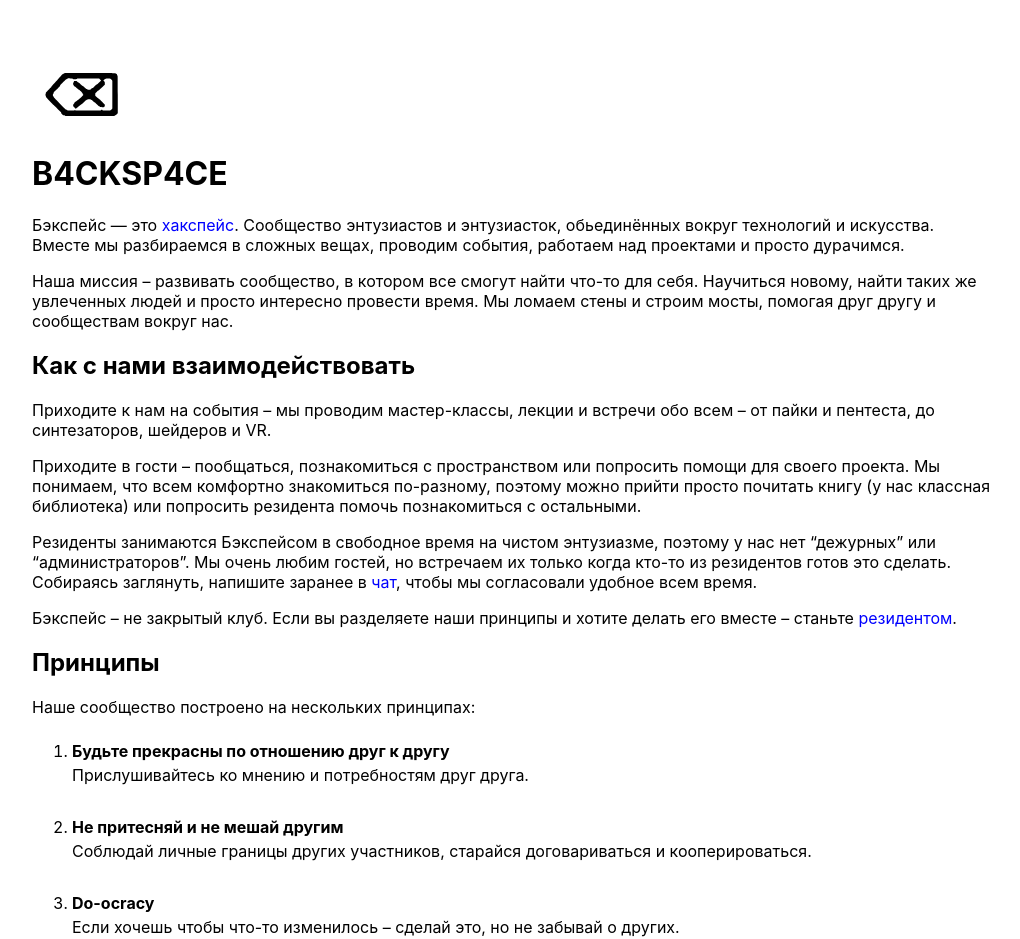
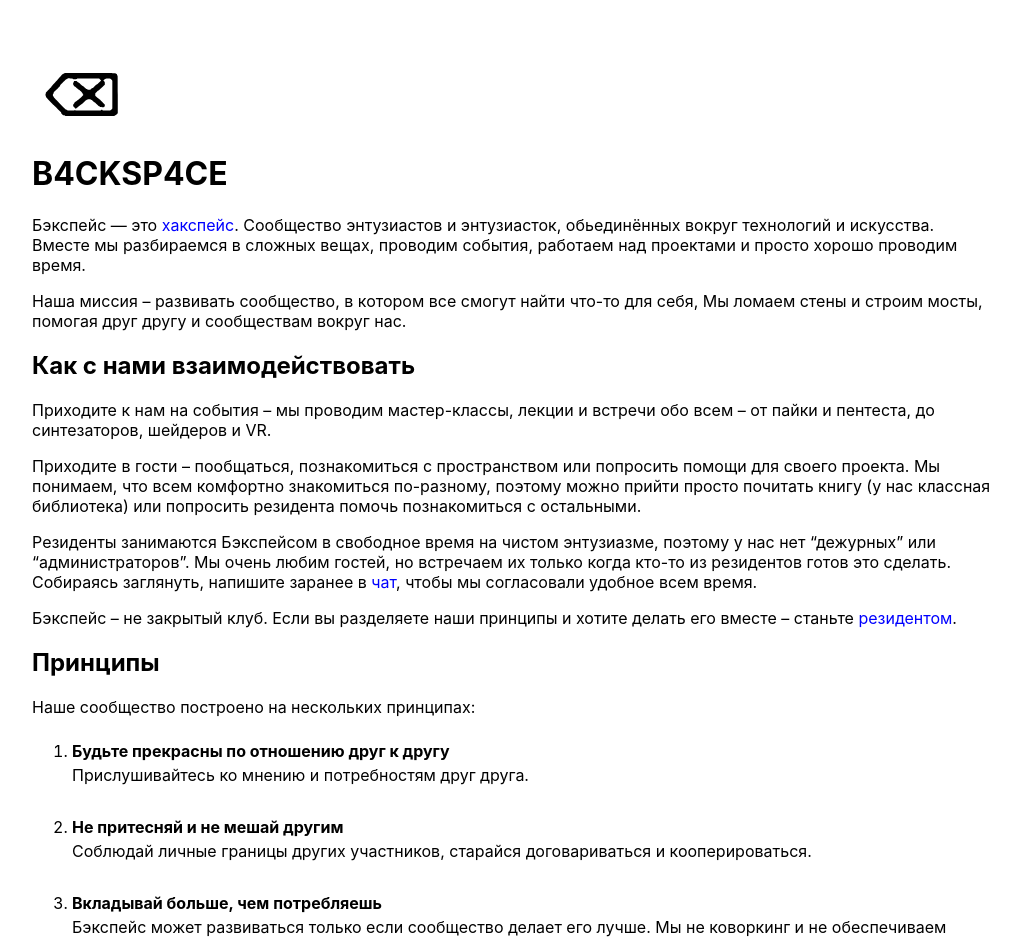
Before and after one commit to b4ck5p4c3/0x08.in, a Next.js app: page / in a window 1280 px wide. Shown: the top 939 px of the page, without its empty margins (128-1148 px from the left). Built offline with nearby package versions, Linux system fonts and the light colour scheme; a web font is replaced by a local one.

Commit message:
GEN-4 Apply latest editing changes from V.

```diff
--- a/src/pages/index.tsx
+++ b/src/pages/index.tsx
@@ -14,11 +14,11 @@
         <p>
           Бэкспейс — это <a href="https://ru.wikipedia.org/wiki/Хакерспейс">хакспейс</a>.
           Сообщество энтузиастов и энтузиасток, обьединённых вокруг технологий и искусства.
-          Вместе мы разбираемся в сложных вещах, проводим события, работаем над проектами и просто дурачимся.
+          Вместе мы разбираемся в сложных вещах, проводим события, работаем над проектами и
+          просто хорошо проводим время.
         </p>
         <p>
-          Наша миссия – развивать сообщество, в котором все смогут найти что-то для себя.
-          Научиться новому, найти таких же увлеченных людей и просто интересно провести время.
+          Наша миссия – развивать сообщество, в котором все смогут найти что-то для себя,
           Мы ломаем стены и строим мосты, помогая друг другу и сообществам вокруг нас.
         </p>
       </article>
@@ -64,10 +64,6 @@
             <p>Соблюдай личные границы других участников, старайся договариваться и кооперироваться.</p>
           </li>
           <li>
-            <b>Do-ocracy</b>
-            <p>Если хочешь чтобы что-то изменилось – сделай это, но не забывай о других.</p>
-          </li>
-          <li>
             <b>Вкладывай больше, чем потребляешь</b>
             <p>
               Бэкспейс может развиваться только если сообщество делает его лучше.
@@ -77,6 +73,10 @@
           <li>
             <b>Финансовая независимость</b>
             <p>Бэкспейс не является источником прибыли, а финансовый вклад резидента не влияет на принятие решений.</p>
+          </li>
+          <li>
+            <b>Do-ocracy</b>
+            <p>Если хочешь чтобы что-то изменилось – сделай это, но не забывай о других.</p>
           </li>
           <li>
             <b>Запрещено умирать</b>
```
